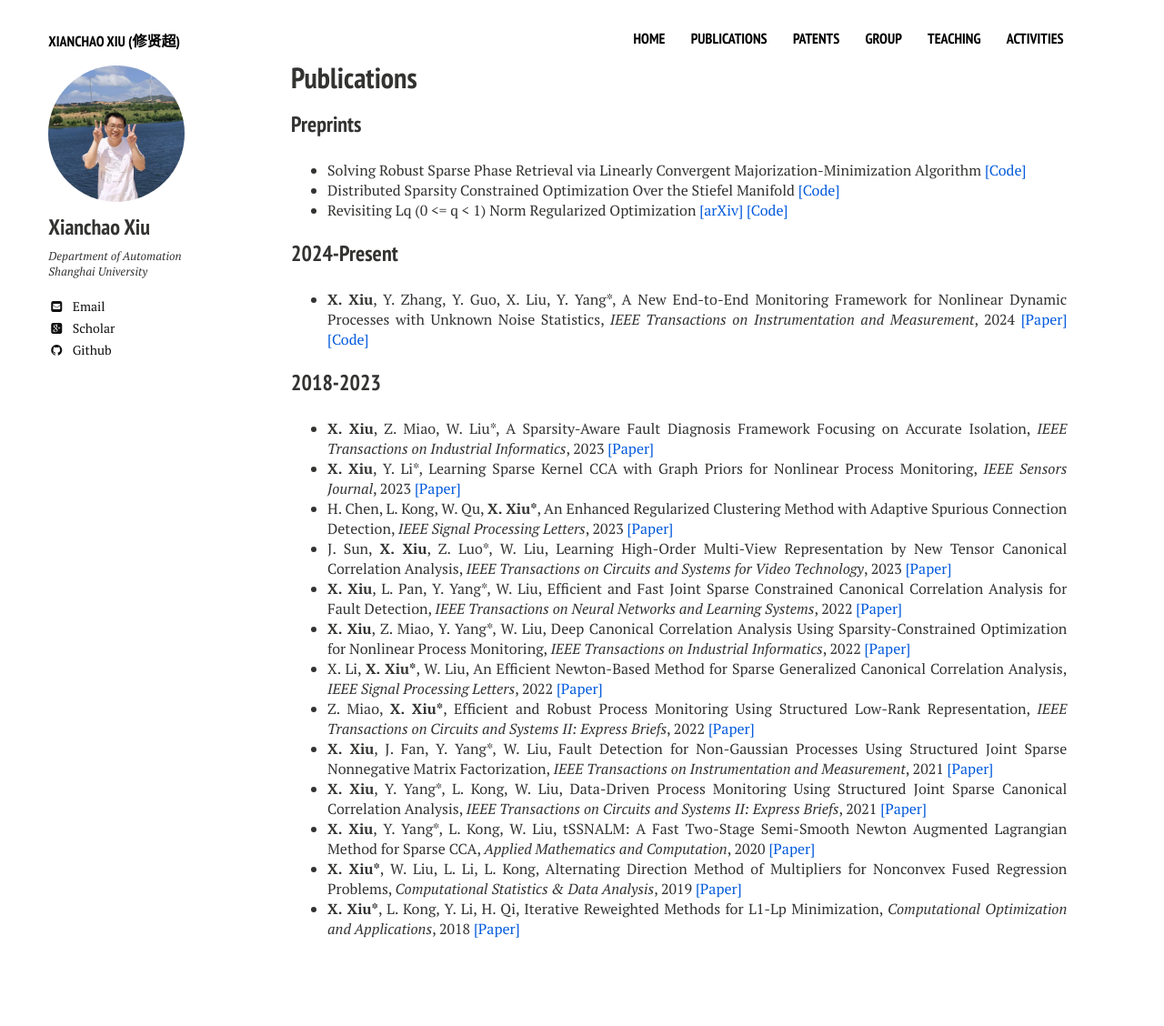
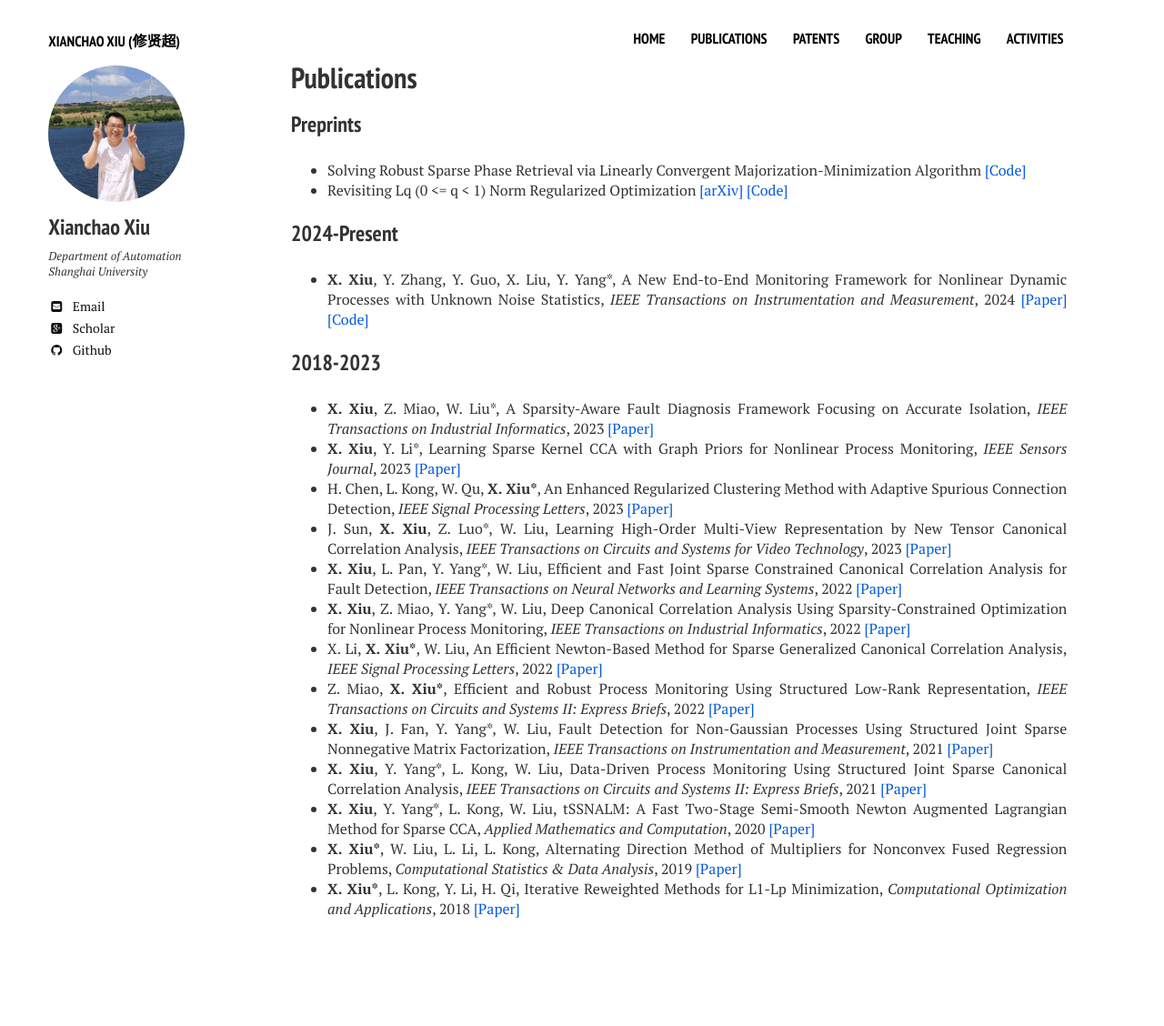
Before and after one commit to xianchaoxiu/xianchaoxiu.github.io, a Jekyll site: the page built from publications/index.md, in a window 1280 px wide. Shown: the whole page at 91% size. Built offline with Jekyll 4.4.1, drawn with Linux system fonts in a browser that asks for light colours; nearby versions of some CDN libraries; after the commit the page ends 1106 px from its top, so only the background shows below that.

Commit message:
Update index.md

```diff
--- a/publications/index.md
+++ b/publications/index.md
@@ -9,7 +9,6 @@ share: false
 
 ### Preprints
 * Solving Robust Sparse Phase Retrieval via Linearly Convergent Majorization-Minimization Algorithm <a href="https://github.com/xianchaoxiu/HPR" class="textlink" target="_blank">[Code]</a> <br>
-* Distributed Sparsity Constrained Optimization Over the Stiefel Manifold <a href="https://github.com/xianchaoxiu/DREAM" class="textlink" target="_blank">[Code]</a> <br>
 * Revisiting Lq (0 <= q < 1) Norm Regularized Optimization <a href="https://arxiv.org/abs/2306.14394" class="textlink" target="_blank">[arXiv]</a> <a href="https://github.com/ShenglongZhou/PSNP" class="textlink" target="_blank">[Code]</a> <br>
 
 ### 2024-Present
```
